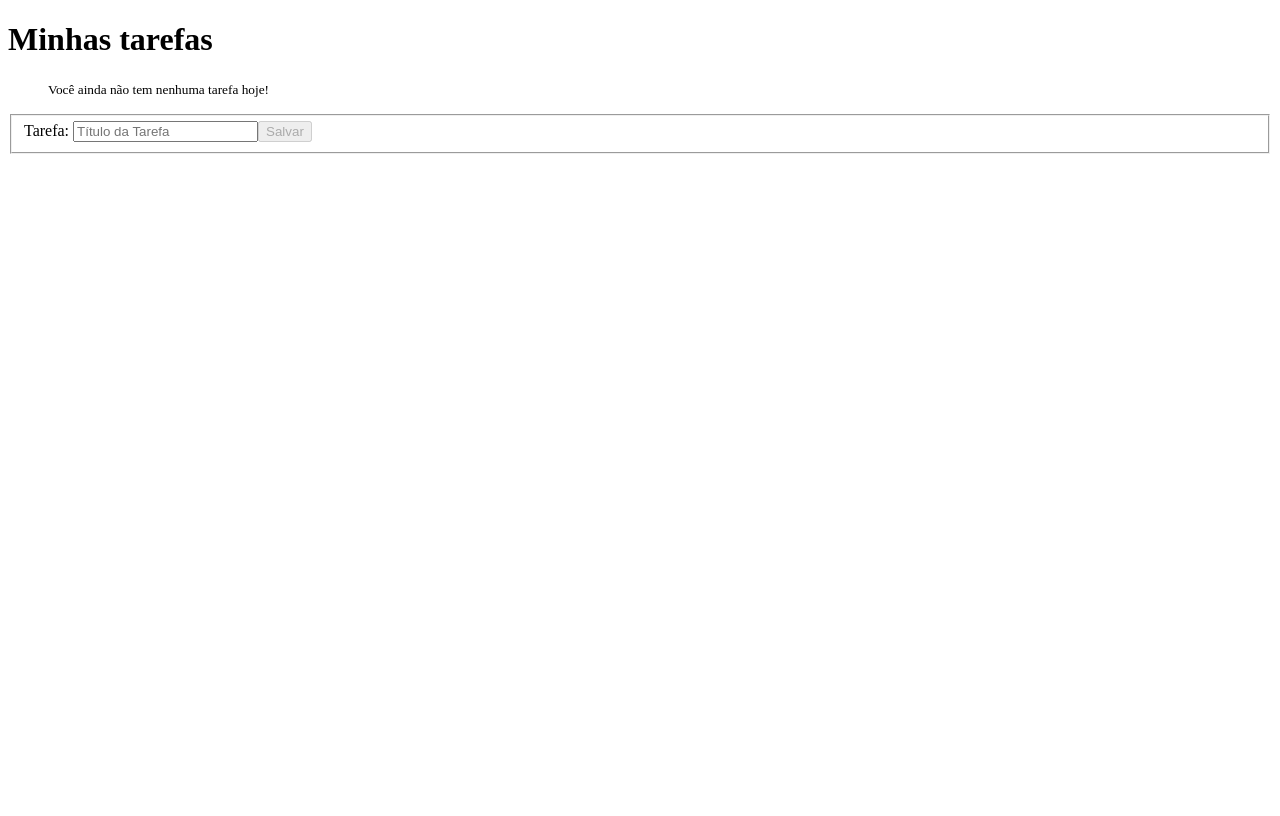
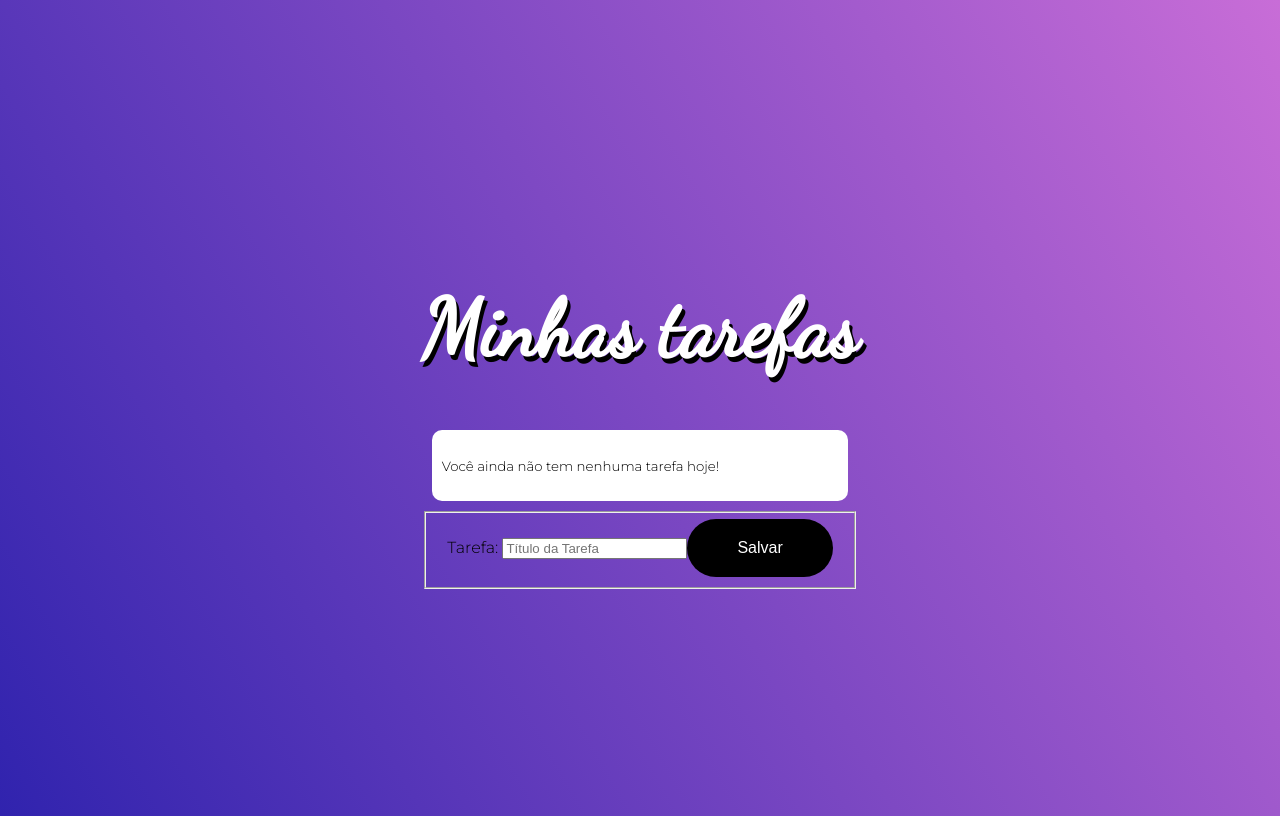
Before and after one commit to miguelmorais7/Estudo-Angular, an Angular app in the folder todo/: page / in a window 1280 px wide. Built offline with nearby package versions, Linux system fonts and the light colour scheme.

Commit message:
form - css update

```diff
--- a/todo/src/app/app.component.html
+++ b/todo/src/app/app.component.html
@@ -4,7 +4,7 @@
   <li *ngFor='let todo of todos'>{{ todo }}</li>
 </ul>-->
 
-<h1>{{ title }}</h1>
+<h1 class="title">{{ title }}</h1>
 <ul>
   <p *ngIf="todos.length==0"><small>Você ainda não tem nenhuma tarefa hoje!</small></p>
   <li *ngFor="let todo of todos">
@@ -19,7 +19,7 @@
     <label>Tarefa: </label>
     <input type="text" placeholder="Título da Tarefa" maxlength="60" formControlName="title">
     <small *ngIf="form.controls.title.invalid && !form.controls.title.pristine">Este campo deve conter entre 3 e 60 caracteres</small>
-    <button [disabled]="form.invalid" (click)="add()">Salvar</button>
+    <button class="button" [disabled]="form.invalid" (click)="add()">Salvar</button>
   </fieldset>
 </form>
 
--- a/todo/src/app/app.component.ts
+++ b/todo/src/app/app.component.ts
@@ -23,6 +23,8 @@ export class AppComponent {
         Validators.required
       ])]
     });
+
+    this.load();
 
     /*this.todos.push(new Todo(1,'Limpar a cozinha', false));
     this.todos.push(new Todo(2,'Tirar o lixo', false));
@@ -50,14 +52,17 @@ export class AppComponent {
     if(index !== -1){
       this.todos.splice(index,1);
     }
+    this.save();
   }
 
   markAsDone(todo: Todo){
     todo.done = true;
+    this.save();
   }
 
   markAsUndone(todo: Todo){
     todo.done = false;
+    this.save();
   }
 
   save(){
@@ -65,6 +70,17 @@ export class AppComponent {
     localStorage.setItem('todos', data);
   }
 
+  load(){
+    const data = localStorage.getItem('todos');
+    if(data){
+      this.todos = JSON.parse(data);
+    }
+    else{
+      this.todos = [];
+    }
+
+  }
+
   /*alteraTexto(){
     this.title = 'Teste';
   }*/
--- a/todo/src/index.html
+++ b/todo/src/index.html
@@ -6,6 +6,8 @@
   <base href="/">
   <meta name="viewport" content="width=device-width, initial-scale=1">
   <link rel="icon" type="image/x-icon" href="favicon.ico">
+  <link rel="preconnect" href="https://fonts.gstatic.com">
+  <link href="https://fonts.googleapis.com/css2?family=Dancing+Script&family=Montserrat:wght@300&display=swap" rel="stylesheet">
 </head>
 <body>
   <app-root></app-root>
--- a/todo/src/styles.css
+++ b/todo/src/styles.css
@@ -1 +1,76 @@
 /* You can add global styles to this file, and also import other style files */
+body{
+    height: 100vh;
+    display: flex;
+    align-items: center;
+    justify-content: center;
+    font-family: 'Montserrat', sans-serif;
+    font-weight: 300;
+    text-align: center;
+    background-color: #3023ae;
+    background: -moz-linear-gradient(60deg, #3023ae 0%, #c86dd7 100%);
+    background: -webkit-linear-gradient(60deg, #3023ae 0%, #c86dd7 100%);
+    background: linear-gradient(60deg, #3023ae 0%, #c86dd7 100%);
+    /*filter: progrid:DXImageTransform.Microsoft.gradient(startColorstr='#3023ae', endColorstr='#3021ae');*/
+}
+
+button{
+    cursor: pointer;
+}
+
+ul{
+   text-align: left;
+   margin: 10px;
+   padding: 10px;
+   list-style: none;
+   background: #fff;
+   border-radius: 10px;
+   -webkit-box-shadow: 3px 4 px 14px 0px rgba(0,0,0,0.39);
+   -moz-box-shadow: 3px 4 px 14px 0px rgba(0,0,0,0.39);
+   box-shadow: 3px 4 px 14px 0px rgba(0,0,0,0.39);
+}
+
+li{
+    padding: 15px;
+    margin: 10px;
+    font-size: 1em;
+    font-style: italic;
+    border-bottom: 2px solid rgba(0,0,0,0.2);
+}
+
+li>button{
+    border: none;
+    background-color: #fff;
+    font-size: 1em;
+    float: right;
+    opacity: 0.6;
+    transition: opacity 1s;
+}
+
+li>button:hover{
+    opacity: 1;
+    transition: opacity 1s;
+}
+
+.title{
+    font-family: 'Dancing Script', cursive;
+    color: #fff;
+    font-size: 5em;
+    text-shadow: 3px 5px #000;
+}
+
+.text-center{
+    text-align: center;
+}
+
+.button{
+    background-color: #000;
+    border: none;
+    padding: 20px;
+    color: #fff;
+    border-radius: 30px;
+    font-size: 1em;
+    font-weight: 100;
+    padding-left: 50px;
+    padding-right: 50px;
+}
```
